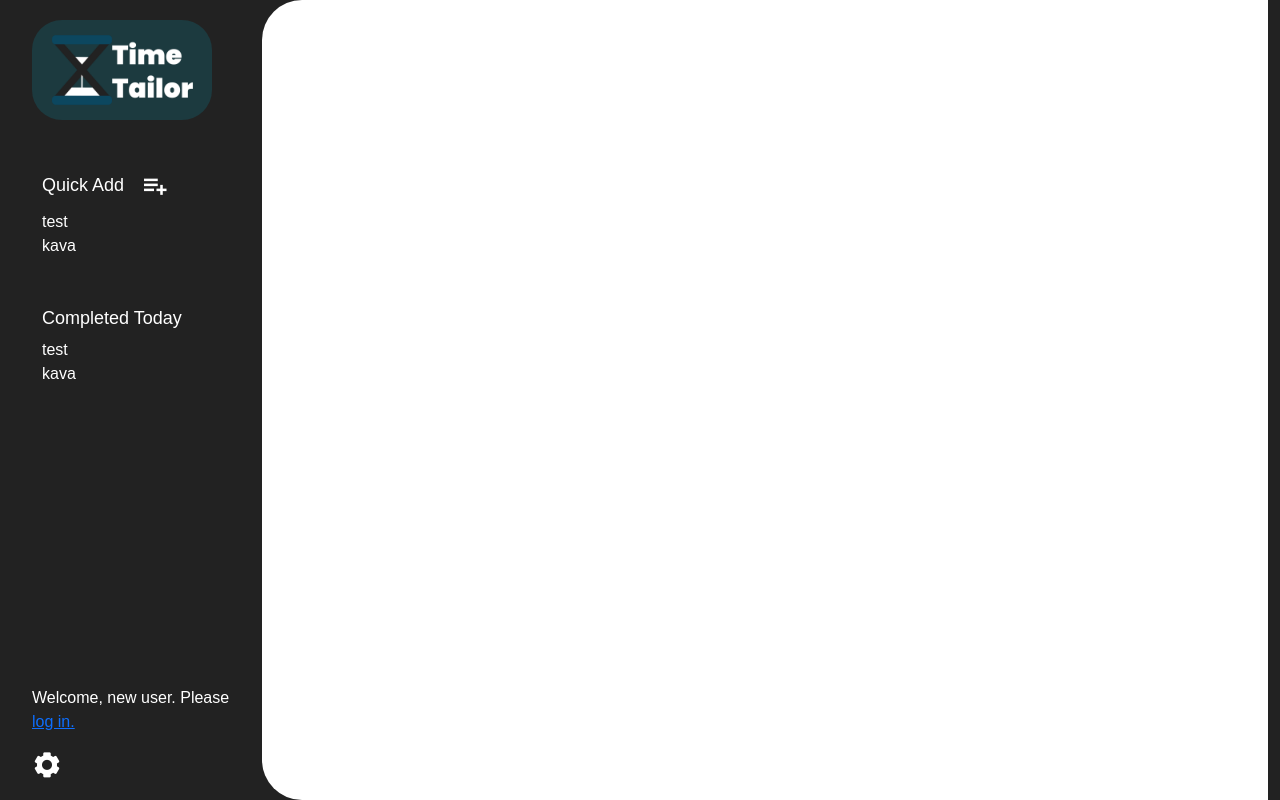
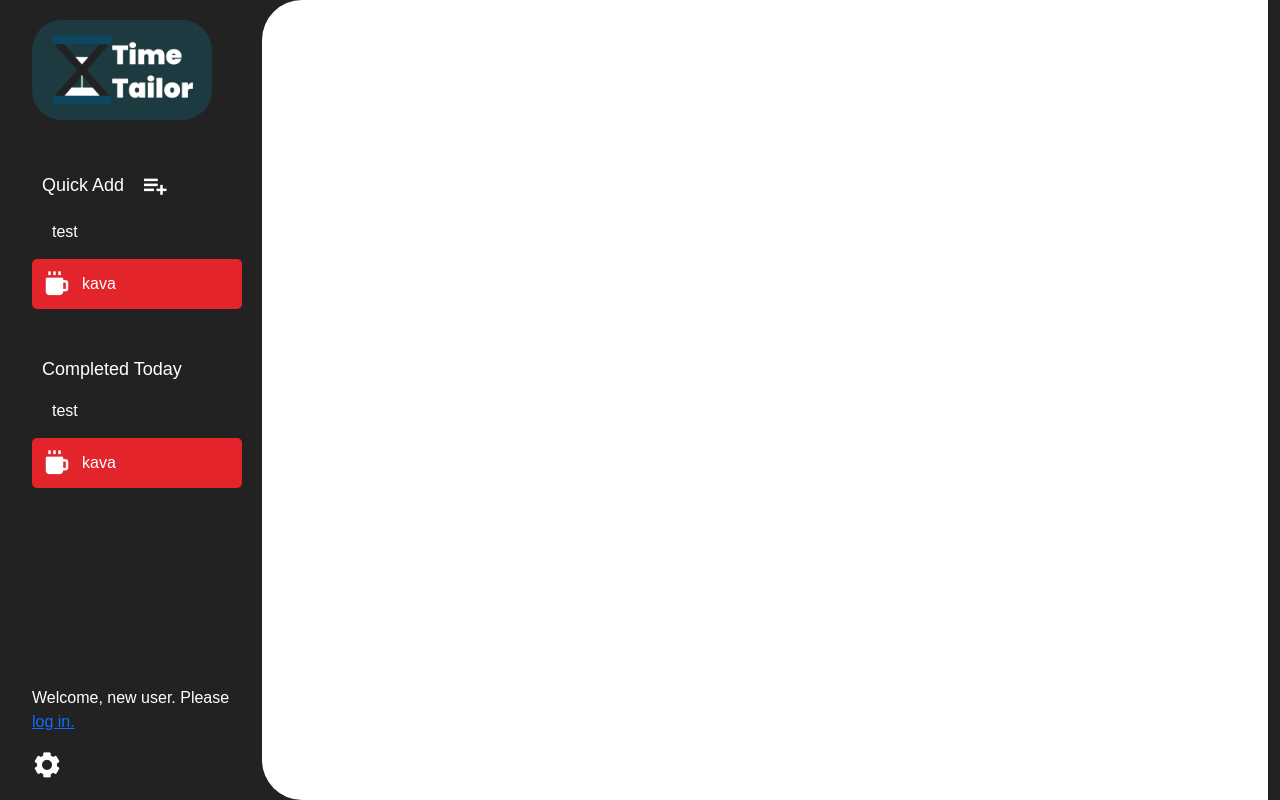
Before and after one commit to svantip/TimeTailor, a Django app: template main/templates/homepage.html in a window 1280 px wide. Run offline with Django 4.2, Linux system fonts and the light colour scheme; the template is opened without the code that fills it: values that come from a table or form of the project are taken from there, others are empty; data comes from the database, SQL or seed files in the repository; both versions use the stored data as it was after the commit; some libraries are stand-ins or nearby versions; some web fonts are replaced.

Commit message:
Samo css i model polje, migriraj

```diff
--- a/main/models.py
+++ b/main/models.py
@@ -14,7 +14,7 @@ class Task(models.Model):
     icon = models.CharField(max_length=50)
     color = models.CharField(max_length=7)
     start_time = models.DateTimeField(null=True, blank=True)
-    duration = models.DurationField()
+    duration = models.DurationField(null=True, blank=True)
     repeat_frequency = models.CharField(max_length=50, blank=True, null=True)
     is_quick_add = models.BooleanField()
     is_completed = models.BooleanField(default = False)
--- a/main/static/css/style.css
+++ b/main/static/css/style.css
@@ -63,8 +63,19 @@ body {
     font-size: 30px;
 }
 
-.quickaddcard {
-  margin-left: 10px !important;
+ .quickaddcard {
+  padding: 10px;
+  border-radius: 5px;
+  margin-bottom: 5px;
+  display: flex;
+  align-items: center; /* Vertically centers the icon with the text */
+  color: #fff;
+}
+
+.quickaddcard i {
+  margin-right: 10px; /* Adjust space between icon and text */
+  display: flex; /* Ensures the icon is considered part of the flex layout */
+  align-items: center; /* Aligns the icon itself */
 }
 
 .quickadd h3 {
--- a/main/templates/homepage.html
+++ b/main/templates/homepage.html
@@ -32,15 +32,17 @@
                 ><i class="bx bx-list-plus"></i
               ></a>
             </h3>
+
             {% for task in sidebar_list %}
-            <div class="quickaddcard">{{ task.name }}</div>
+                <div class="quickaddcard" style="background-color: {{ task.color }};"><i class="bx {{ task.icon }}"></i>{{ task.name }}</div>
             {% endfor %}
           </div>
+
 
           <div class="completed">
             <h3>Completed Today</h3>
             {% for task in sidebar_list2 %}
-            <div class="quickaddcard" style="color: white">{{ task.name }}</div>
+             <div class="quickaddcard" style="background-color: {{ task.color }};"><i class="bx {{ task.icon }}"></i>{{ task.name }}</div>
             {% endfor %}
           </div>
         </div>
```
Also changed, not shown: db.sqlite3, main/static/css/forms.css (line endings or trailing spaces).
